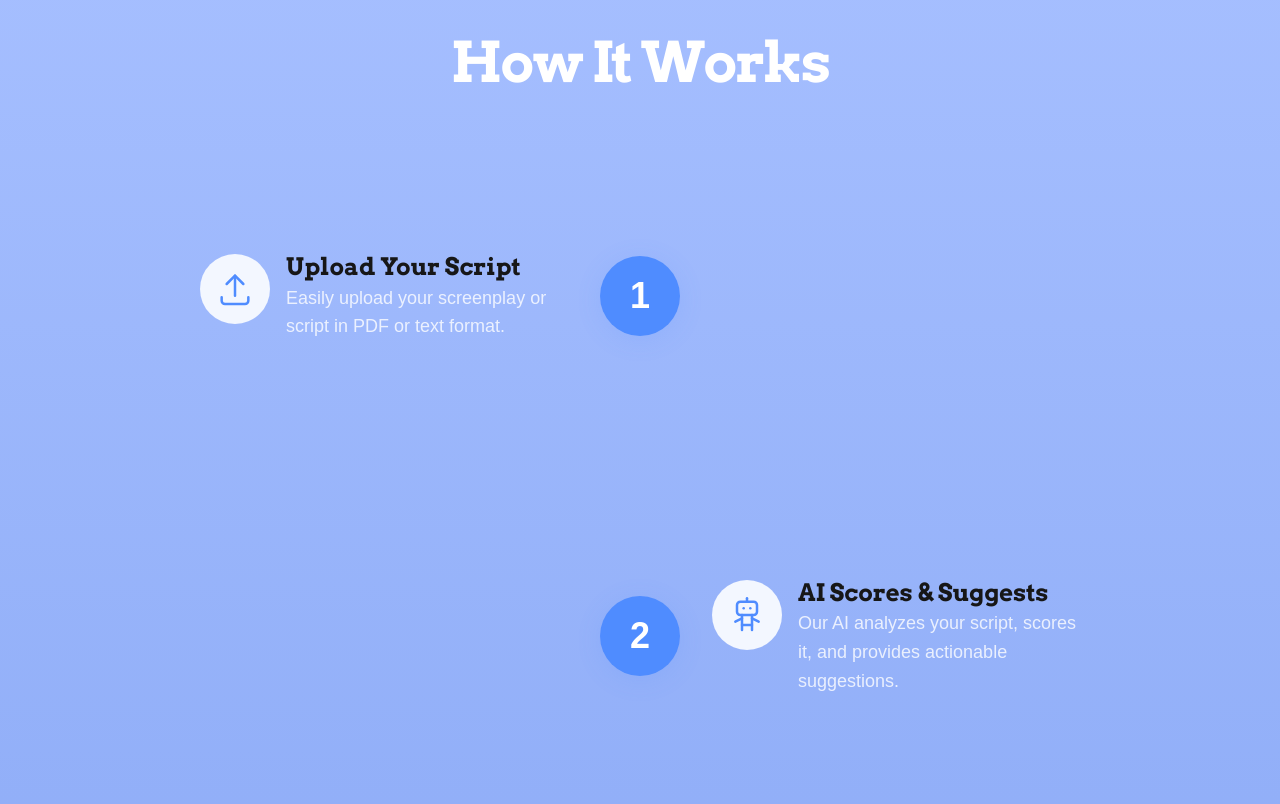
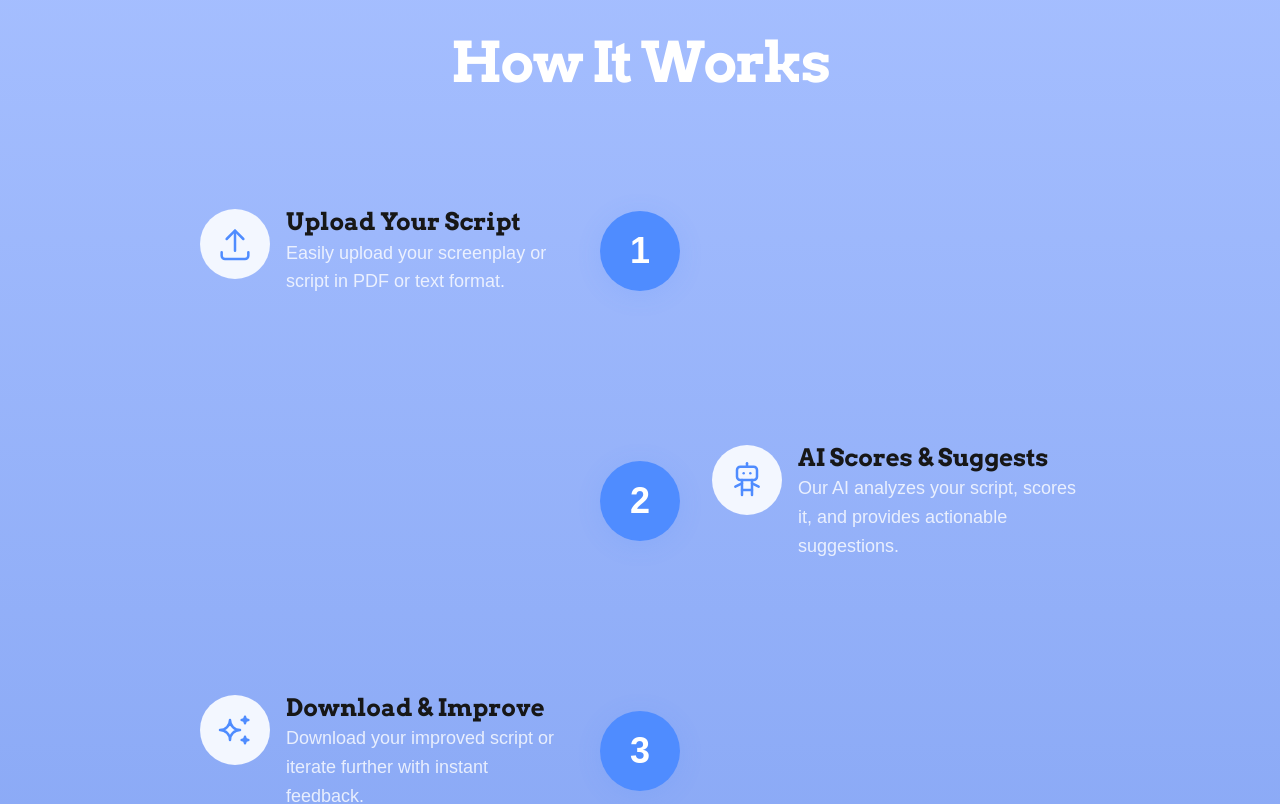
Before and after one commit to vivekroyus/reel_lense, a Next.js app in the folder reel-lense/: page /product in a window 1280 px wide. Shown: the part 860-1664 px from the top of the page. Built offline with nearby package versions, Linux system fonts and the light colour scheme.

Commit message:
fixed spacing between steps

```diff
--- a/reel-lense/src/components/how-it-works.tsx
+++ b/reel-lense/src/components/how-it-works.tsx
@@ -55,9 +55,9 @@ export default function HowItWorks() {
           <Box
             key={step.title}
             style={{
-              minHeight: 340,
-              paddingTop: 48,
-              paddingBottom: 48,
+              minHeight: 250,
+              paddingTop: 12,
+              paddingBottom: 12,
               display: "flex",
               alignItems: "center",
               justifyContent: "center",
```
